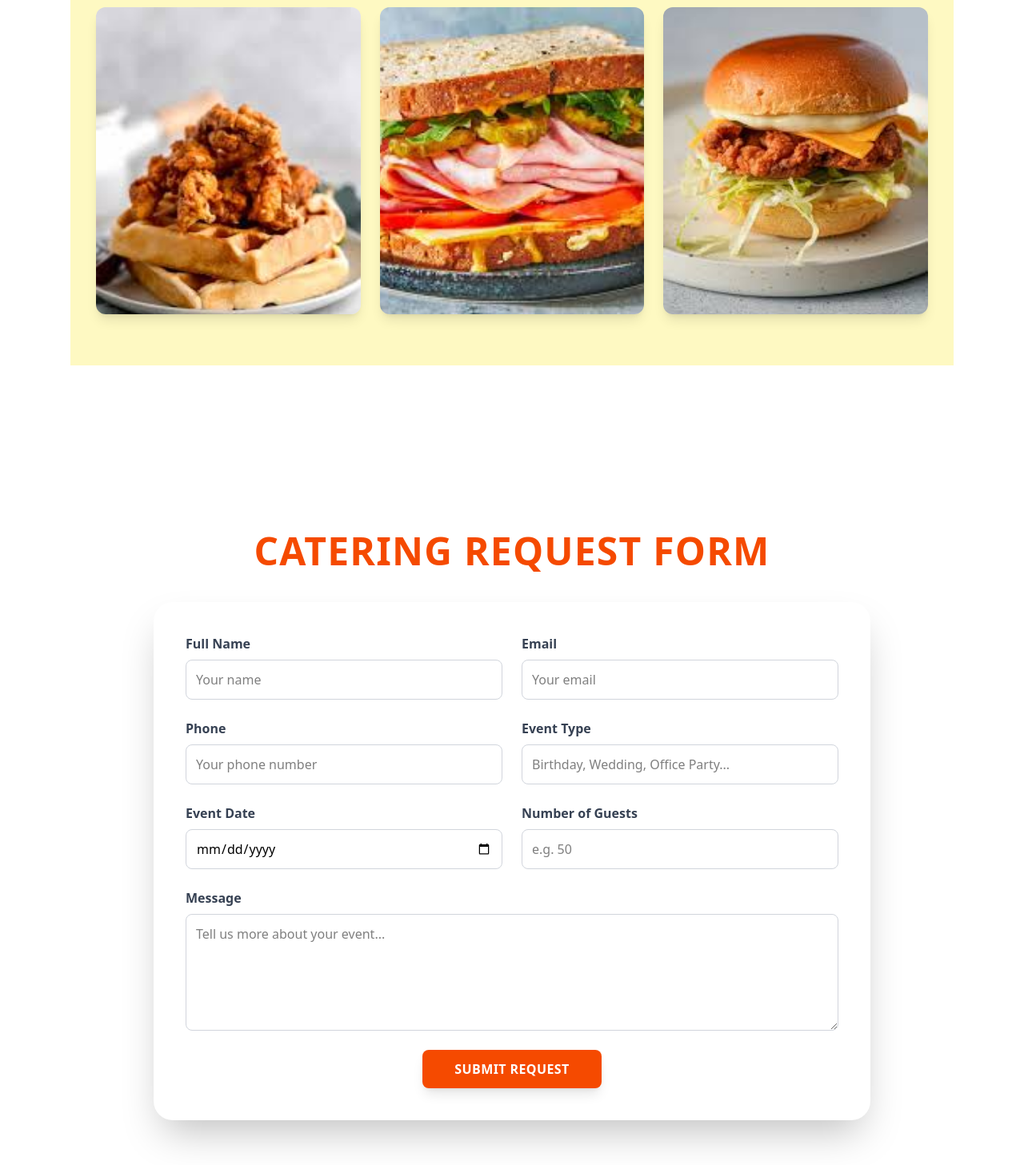
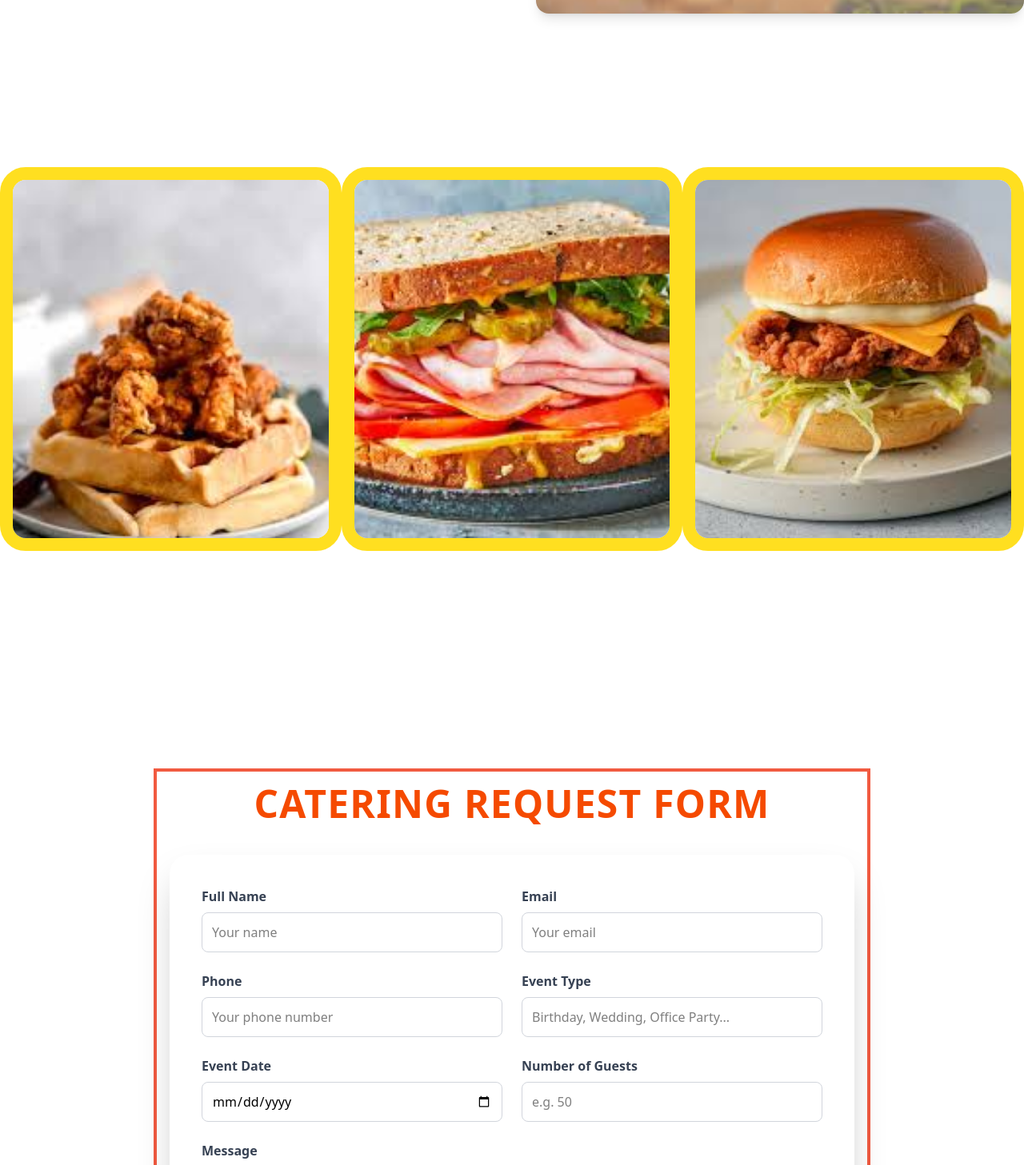
Before and after one commit to amsamansoor/cluck-clucks, a React (Vite) app: page /catering in a window 1280 px wide. Shown: the part 1231-2688 px from the top of the page at 80% size. Built offline with nearby package versions, Linux system fonts and the light colour scheme.

Commit message:
update page

```diff
--- a/src/components/cateringForm.tsx
+++ b/src/components/cateringForm.tsx
@@ -3,7 +3,7 @@ import React from "react";
 const CateringForm = () => {
   return (
     <section className="w-full py-20 px-6">
-      <div className="max-w-4xl mx-auto">
+  <div className="max-w-4xl mx-auto border-4 border-[#F15A40] p-4" style={{ boxSizing: 'border-box' }}>
         {/* Heading */}
         <h2 className="text-3xl md:text-5xl font-extrabold text-orange-600 mb-10 text-center uppercase tracking-wide">
           Catering Request Form
--- a/src/components/cateringImages.tsx
+++ b/src/components/cateringImages.tsx
@@ -2,24 +2,30 @@ import React from "react";
 
 const CateringImages = () => {
   return (
-    <section className="w-full bg-yellow-100 py-16"> {/* ✅ yellow background */}
-      <div className="max-w-7xl mx-auto px-4 md:px-8">
-        <div className="grid grid-cols-1 md:grid-cols-3 gap-6">
+    <section className="w-full bg-white py-16">
+      <div className="max-w-10xl mx-auto px-0 md:px-0">
+        <div className="grid grid-cols-1 md:grid-cols-3 gap-0">
+          <div className="border-[16px] border-yellow-300 rounded-[32px] overflow-hidden">
             <img
               src="src/assets/images/chicken-waffels.jpg"
               alt="Chicken & Waffles"
-            className="rounded-xl shadow-lg object-cover w-full h-80 md:h-96 transition-transform duration-300 hover:scale-105"
+              className="object-cover w-full h-80 md:h-[28rem] transition-transform duration-300 hover:scale-105"
             />
+          </div>
+          <div className="border-[16px] border-yellow-300 rounded-[32px] overflow-hidden">
             <img
               src="src/assets/images/sandwiches.jpg"
               alt="Sandwiches"
-            className="rounded-xl shadow-lg object-cover w-full h-80 md:h-96 transition-transform duration-300 hover:scale-105"
+              className="object-cover w-full h-80 md:h-[28rem] transition-transform duration-300 hover:scale-105"
             />
+          </div>
+          <div className="border-[16px] border-yellow-300 rounded-[32px] overflow-hidden">
             <img
               src="src/assets/images/burger.jpg"
               alt="Burgers"
-            className="rounded-xl shadow-lg object-cover w-full h-80 md:h-96 transition-transform duration-300 hover:scale-105"
+              className="object-cover w-full h-80 md:h-[28rem] transition-transform duration-300 hover:scale-105"
             />
+          </div>
         </div>
       </div>
     </section>
--- a/src/pages/cateringPage.tsx
+++ b/src/pages/cateringPage.tsx
@@ -29,7 +29,7 @@ const CateringPage = () => {
 
       {/* Section 2 - Split layout */}
       <div
-        className="w-full py-16 flex flex-col md:flex-row max-w-6xl mx-auto gap-12 items-center justify-between bg-fixed bg-cover bg-center"
+        className="w-full py-16 flex flex-col md:flex-row max-w-7xl mx-auto gap-15 items-center justify-between bg-fixed bg-cover bg-center"
       >
         {/* Left: Content */}
         <div className="flex-1 flex flex-col justify-center items-start text-left pt-16 md:justify-center md:h-full">
@@ -70,18 +70,16 @@ const CateringPage = () => {
           <img
             src={heroImg}
             alt="Catering Hero"
-            className="w-full h-[600px] max-w-2xl rounded-2xl object-cover shadow-lg"
-            style={{ height: '600px' }}
+            className="w-full h-[800px] max-w-2xl rounded-2xl object-cover shadow-lg"
+            style={{ height: '800px' }}
           />
         </div>
       </div>
 
       {/* Section 3 - Images Grid */}
       <div className="w-full py-16">
-        <div className="max-w-6xl mx-auto px-2 md:px-6">
-          <div className="w-full">
-            <CateringImages />
-          </div>
+        <div className="w-full">
+          <CateringImages />
         </div>
       </div>
 
```
Also changed, not shown: src/components/heroSection.tsx (deleted, +0 -51 lines). Lines whose indentation alone changed are shown as unchanged.
